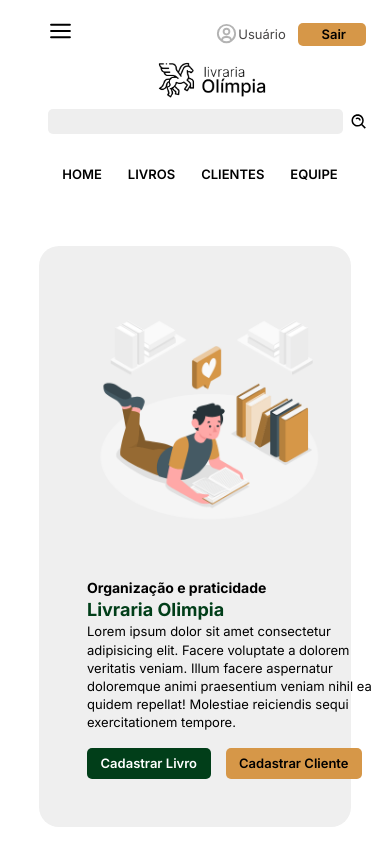
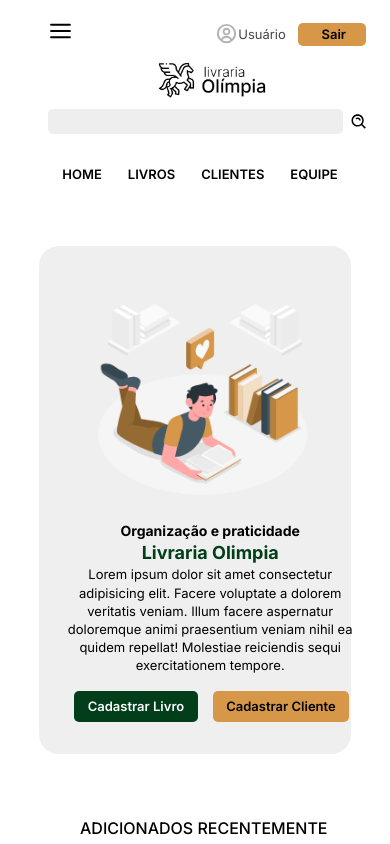
Before and after one commit to Sara-Lirio/Olimpia_App, a React (Vite) app: page /home in a window 390 px wide. Shown: the top 844 px of the page. Built offline with nearby package versions, Linux system fonts and the light colour scheme; no server answers.

Commit message:
Alterando responsividade home

```diff
--- a/src/Pages/Home/Home.module.css
+++ b/src/Pages/Home/Home.module.css
@@ -154,7 +154,7 @@
 
     .imgcard {
         width: 70%;
-        margin: 3em auto 0 auto;
+        margin: 2em auto 0 auto;
     }
 
     .card {
@@ -167,6 +167,15 @@
         font-size: 16px;
     }
 
+
+    .text {
+        margin: 1em 0em 2em 1.2em;
+        text-align: center;
+    }
+
+    .cadastros {
+       margin-left: 1em;
+    }
 }
 
 @media (max-width:375px) {
```
